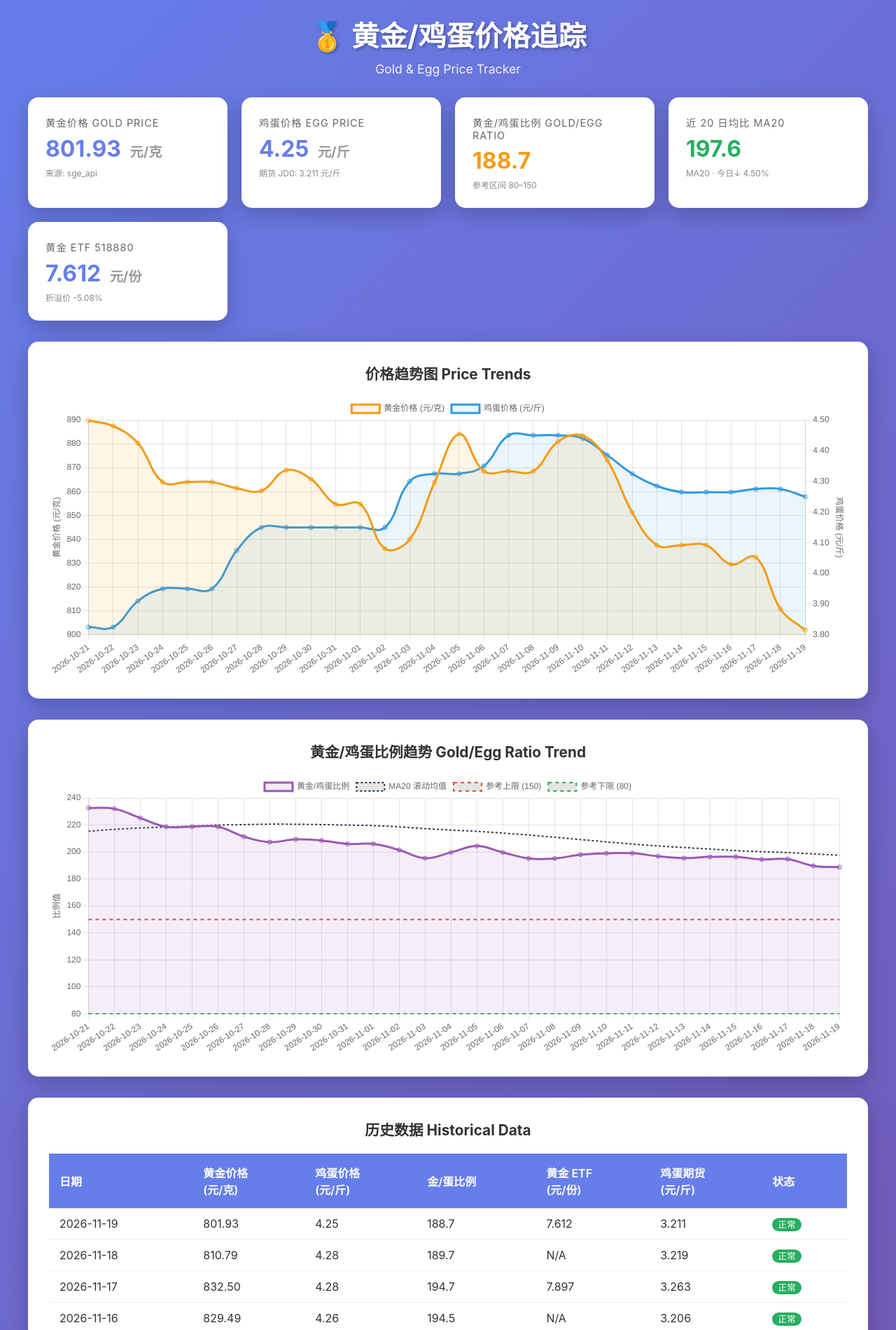
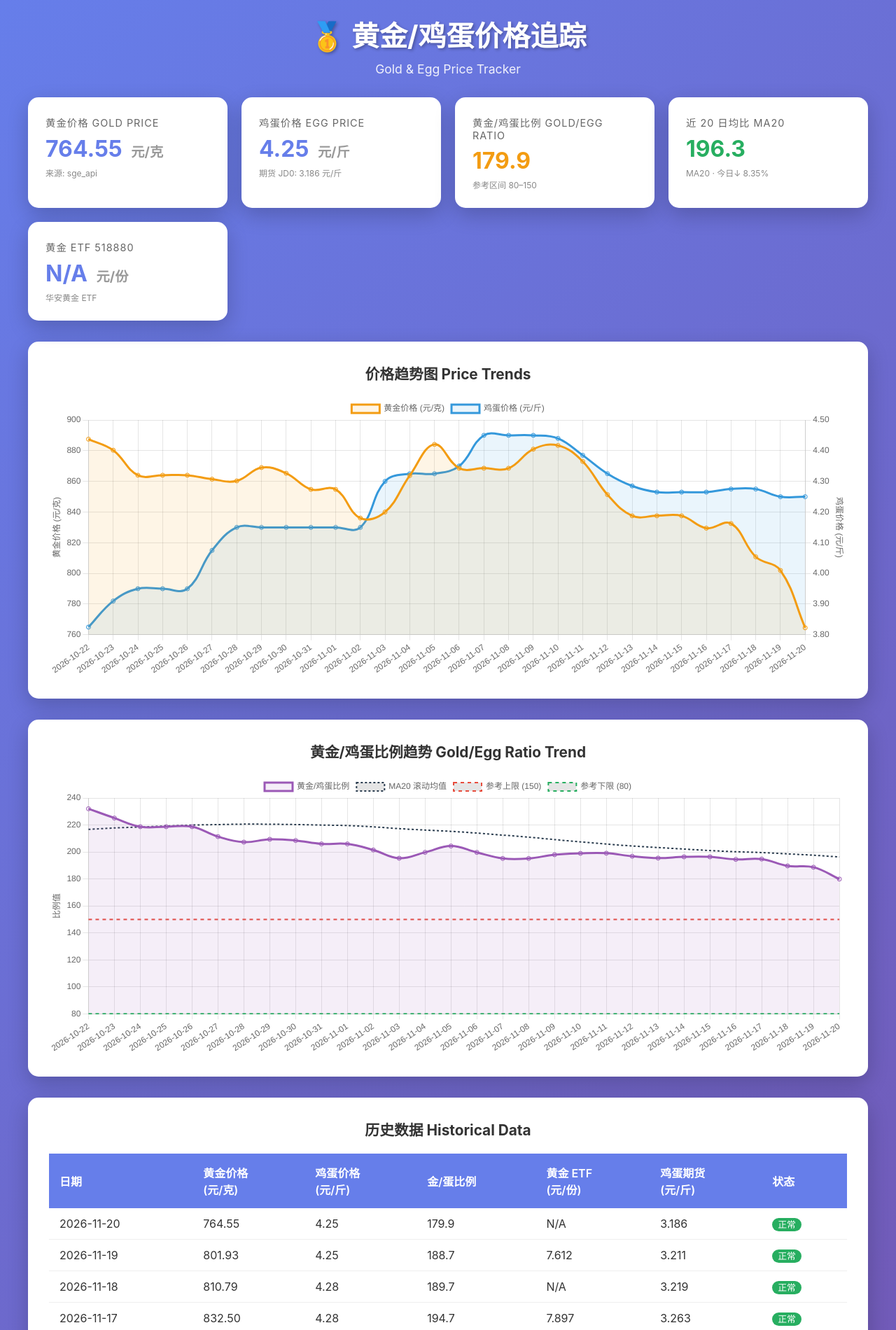
Before and after one commit to qszy1210/gold-rice, a plain HTML site: page index.html in a window 1280 px wide. Shown: the top 1900 px of the page at 70% size. Drawn offline with nearby package versions, Linux system fonts and the light colour scheme.

Commit message:
auto update price data 2026-11-20 09:32

```diff
--- a/index.html
+++ b/index.html
@@ -206,7 +206,7 @@
             <div class="stat-card">
                 <div class="stat-label">黄金价格 Gold Price</div>
                 <div class="stat-value">
-                    801.93
+                    764.55
                     <span class="stat-unit">元/克</span>
                 </div>
                 <div class="stat-subtitle">来源: sge_api</div>
@@ -218,13 +218,13 @@
                     4.25
                     <span class="stat-unit">元/斤</span>
                 </div>
-                <div class="stat-subtitle">期货 JD0: 3.211 元/斤</div>
+                <div class="stat-subtitle">期货 JD0: 3.186 元/斤</div>
             </div>
 
             <div class="stat-card">
                 <div class="stat-label">黄金/鸡蛋比例 Gold/Egg Ratio</div>
                 <div class="stat-value warning">
-                    188.7
+                    179.9
                 </div>
                 <div class="stat-subtitle">参考区间 80–150</div>
             </div>
@@ -232,18 +232,18 @@
             <div class="stat-card">
                 <div class="stat-label">近 20 日均比 MA20</div>
                 <div class="stat-value success">
-                    197.6
+                    196.3
                 </div>
-                <div class="stat-subtitle">MA20 · 今日↓ 4.50%</div>
+                <div class="stat-subtitle">MA20 · 今日↓ 8.35%</div>
             </div>
 
             <div class="stat-card">
                 <div class="stat-label">黄金 ETF 518880</div>
                 <div class="stat-value">
-                    7.612
+                    N/A
                     <span class="stat-unit">元/份</span>
                 </div>
-                <div class="stat-subtitle">折溢价 -5.08%</div>
+                <div class="stat-subtitle">华安黄金 ETF</div>
             </div>
         </div>
 
@@ -273,6 +273,15 @@
                 </thead>
                 <tbody>
 
+                    <tr>
+                        <td>2026-11-20</td>
+                        <td>764.55</td>
+                        <td>4.25</td>
+                        <td>179.9</td>
+                        <td>N/A</td>
+                        <td>3.186</td>
+                        <td><span class="success-badge">正常</span></td>
+                    </tr>
                     <tr>
                         <td>2026-11-19</td>
                         <td>801.93</td>
@@ -534,22 +543,13 @@
                         <td>3.257</td>
                         <td><span class="success-badge">正常</span></td>
                     </tr>
-                    <tr>
-                        <td>2026-10-21</td>
-                        <td>889.78</td>
-                        <td>3.83</td>
-                        <td>232.6</td>
-                        <td>8.409</td>
-                        <td>3.194</td>
-                        <td><span class="success-badge">正常</span></td>
-                    </tr>
                 </tbody>
             </table>
         </div>
 
         <footer>
             <div class="update-time">
-                最后更新: 2026-11-19T09:45:05.395820
+                最后更新: 2026-11-20T09:32:40.665199
             </div>
             <p style="margin-top: 20px;">
                 数据来源: 上海黄金交易所 (Au99.99) · 华安黄金 ETF (518880) · 大商所鸡蛋期货 (JD0) · 鸡蛋产业网现货<br>
@@ -564,11 +564,11 @@
         const priceChart = new Chart(priceCtx, {
             type: 'line',
             data: {
-                labels: ["2026-10-21", "2026-10-22", "2026-10-23", "2026-10-24", "2026-10-25", "2026-10-26", "2026-10-27", "2026-10-28", "2026-10-29", "2026-10-30", "2026-10-31", "2026-11-01", "2026-11-02", "2026-11-03", "2026-11-04", "2026-11-05", "2026-11-06", "2026-11-07", "2026-11-08", "2026-11-09", "2026-11-10", "2026-11-11", "2026-11-12", "2026-11-13", "2026-11-14", "2026-11-15", "2026-11-16", "2026-11-17", "2026-11-18", "2026-11-19"],
+                labels: ["2026-10-22", "2026-10-23", "2026-10-24", "2026-10-25", "2026-10-26", "2026-10-27", "2026-10-28", "2026-10-29", "2026-10-30", "2026-10-31", "2026-11-01", "2026-11-02", "2026-11-03", "2026-11-04", "2026-11-05", "2026-11-06", "2026-11-07", "2026-11-08", "2026-11-09", "2026-11-10", "2026-11-11", "2026-11-12", "2026-11-13", "2026-11-14", "2026-11-15", "2026-11-16", "2026-11-17", "2026-11-18", "2026-11-19", "2026-11-20"],
                 datasets: [
                     {
                         label: '黄金价格 (元/克)',
-                        data: [889.78, 887.5, 880.3, 864.0, 864.0, 864.0, 861.41, 860.31, 868.99, 865.26, 854.76, 854.76, 836.08, 840.01, 863.79, 884.09, 868.57, 868.57, 868.57, 881.0, 883.42, 872.98, 851.33, 837.55, 837.55, 837.55, 829.49, 832.5, 810.79, 801.93],
+                        data: [887.5, 880.3, 864.0, 864.0, 864.0, 861.41, 860.31, 868.99, 865.26, 854.76, 854.76, 836.08, 840.01, 863.79, 884.09, 868.57, 868.57, 868.57, 881.0, 883.42, 872.98, 851.33, 837.55, 837.55, 837.55, 829.49, 832.5, 810.79, 801.93, 764.55],
                         borderColor: '#f39c12',
                         backgroundColor: 'rgba(243, 156, 18, 0.1)',
                         yAxisID: 'y',
@@ -577,7 +577,7 @@
                     },
                     {
                         label: '鸡蛋价格 (元/斤)',
-                        data: [3.825, 3.825, 3.91, 3.95, 3.95, 3.95, 4.075, 4.15, 4.15, 4.15, 4.15, 4.15, 4.15, 4.3, 4.325, 4.325, 4.35, 4.45, 4.45, 4.45, 4.44, 4.385, 4.325, 4.285, 4.265, 4.265, 4.265, 4.275, 4.275, 4.25],
+                        data: [3.825, 3.91, 3.95, 3.95, 3.95, 4.075, 4.15, 4.15, 4.15, 4.15, 4.15, 4.15, 4.3, 4.325, 4.325, 4.35, 4.45, 4.45, 4.45, 4.44, 4.385, 4.325, 4.285, 4.265, 4.265, 4.265, 4.275, 4.275, 4.25, 4.25],
                         borderColor: '#3498db',
                         backgroundColor: 'rgba(52, 152, 219, 0.1)',
                         yAxisID: 'y1',
@@ -630,11 +630,11 @@
         const ratioChart = new Chart(ratioCtx, {
             type: 'line',
             data: {
-                labels: ["2026-10-21", "2026-10-22", "2026-10-23", "2026-10-24", "2026-10-25", "2026-10-26", "2026-10-27", "2026-10-28", "2026-10-29", "2026-10-30", "2026-10-31", "2026-11-01", "2026-11-02", "2026-11-03", "2026-11-04", "2026-11-05", "2026-11-06", "2026-11-07", "2026-11-08", "2026-11-09", "2026-11-10", "2026-11-11", "2026-11-12", "2026-11-13", "2026-11-14", "2026-11-15", "2026-11-16", "2026-11-17", "2026-11-18", "2026-11-19"],
+                labels: ["2026-10-22", "2026-10-23", "2026-10-24", "2026-10-25", "2026-10-26", "2026-10-27", "2026-10-28", "2026-10-29", "2026-10-30", "2026-10-31", "2026-11-01", "2026-11-02", "2026-11-03", "2026-11-04", "2026-11-05", "2026-11-06", "2026-11-07", "2026-11-08", "2026-11-09", "2026-11-10", "2026-11-11", "2026-11-12", "2026-11-13", "2026-11-14", "2026-11-15", "2026-11-16", "2026-11-17", "2026-11-18", "2026-11-19", "2026-11-20"],
                 datasets: [
                     {
                         label: '黄金/鸡蛋比例',
-                        data: [232.6222222222222, 232.02614379084966, 225.14066496163682, 218.73417721518987, 218.73417721518987, 218.73417721518987, 211.38895705521472, 207.3036144578313, 209.39518072289155, 208.49638554216867, 205.96626506024094, 205.96626506024094, 201.46506024096385, 195.35116279069769, 199.7202312138728, 204.41387283236995, 199.67126436781612, 195.18426966292134, 195.18426966292134, 197.97752808988764, 198.96846846846844, 199.08323831242876, 196.8393063583815, 195.46091015169193, 196.37749120750294, 196.37749120750294, 194.48769050410317, 194.73684210526315, 189.6584795321637, 188.68941176470588],
+                        data: [232.02614379084966, 225.14066496163682, 218.73417721518987, 218.73417721518987, 218.73417721518987, 211.38895705521472, 207.3036144578313, 209.39518072289155, 208.49638554216867, 205.96626506024094, 205.96626506024094, 201.46506024096385, 195.35116279069769, 199.7202312138728, 204.41387283236995, 199.67126436781612, 195.18426966292134, 195.18426966292134, 197.97752808988764, 198.96846846846844, 199.08323831242876, 196.8393063583815, 195.46091015169193, 196.37749120750294, 196.37749120750294, 194.48769050410317, 194.73684210526315, 189.6584795321637, 188.68941176470588, 179.8941176470588],
                         borderColor: '#9b59b6',
                         backgroundColor: 'rgba(155, 89, 182, 0.1)',
                         tension: 0.4,
@@ -642,7 +642,7 @@
                     },
                     {
                         label: 'MA20 滚动均值',
-                        data: [215.3573872394973, 216.74112686147222, 217.78059254198652, 218.4997338351784, 219.21887512837034, 219.93801642156228, 220.28989670675546, 220.610032384602, 220.56258211842095, 220.30877093508076, 219.92845372764413, 219.5667905934071, 218.6101655566748, 217.28017768393974, 216.2229793680902, 215.28167300970867, 213.99561122809945, 212.48519971124557, 210.9747881943916, 209.17379446901586, 207.49110678132814, 205.84396150740713, 204.42889357724437, 203.26523022406946, 202.1473959236851, 201.02956162330076, 200.1844982957452, 199.55615967811679, 198.5693246185804, 197.57897592970727],
+                        data: [216.74112686147222, 217.78059254198652, 218.4997338351784, 219.21887512837034, 219.93801642156228, 220.28989670675546, 220.610032384602, 220.56258211842095, 220.30877093508076, 219.92845372764413, 219.5667905934071, 218.6101655566748, 217.28017768393974, 216.2229793680902, 215.28167300970867, 213.99561122809945, 212.48519971124557, 210.9747881943916, 209.17379446901586, 207.49110678132814, 205.84396150740713, 204.42889357724437, 203.26523022406946, 202.1473959236851, 201.02956162330076, 200.1844982957452, 199.55615967811679, 198.5693246185804, 197.57897592970727, 196.27536855904813],
                         borderColor: '#2c3e50',
                         borderDash: [3, 3],
                         borderWidth: 2,
```
Also changed, not shown: data/price_history.json.
